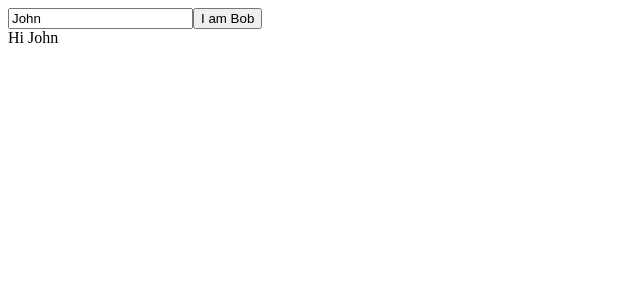
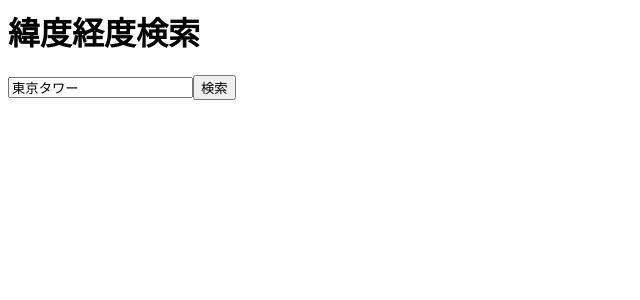
Before and after one commit to fujisii/udemy_react, a React app: page / in a window 1280 px wide. Shown: the top 300 px of the page, without its empty margins (0-640 px from the left). Built offline with nearby package versions, Linux system fonts and the light colour scheme.

Commit message:
done #22

```diff
--- /dev/null
+++ b/src/components/SearchForm.jsx
@@ -0,0 +1,40 @@
+import React, { Component } from 'react';
+
+import PropTypes from 'prop-types';
+
+class SearchForm extends Component {
+  constructor(props) {
+    super(props);
+    this.state = {
+      place: '東京タワー',
+    };
+  }
+
+  handlePlaceChange(place) {
+    this.setState({ place });
+  }
+
+  handleSubmit(e) {
+    e.preventDefault(); // submitの動きをストップする
+    this.props.onSubmit(this.state.place);
+  }
+
+  render() {
+    return (
+      <form onSubmit={e => this.handleSubmit(e)}>
+        <input
+          type="text"
+          value={this.state.place}
+          onChange={e => this.handlePlaceChange(e.target.value)}
+        />
+        <input type="submit" value="検索"/>
+      </form>
+    );
+  }
+}
+
+SearchForm.propTypes = {
+  onSubmit: PropTypes.func.isRequired,
+};
+
+export default SearchForm;
--- a/src/components/app.jsx
+++ b/src/components/app.jsx
@@ -1,33 +1,22 @@
 import React, { Component } from 'react';
 
-import Greeting from './greeting';
-
+import SearchForm from './SearchForm';
 class App extends Component {
   constructor(props) {
     super(props);
     this.state = {
-      name: 'John',
     };
   }
 
-  handleNameChange(e) {
-    this.setState({ name: e.target.value });
-  }
-
-  handleBobClicked() {
-    this.setState({ name: 'Bob' });
+  handlePlaceSubmit(place) {
+    console.log(place);
   }
 
   render() {
     return (
       <div>
-        <input
-          type="text"
-          value={this.state.name}
-          onChange={e => this.handleNameChange(e)}
-        />
-        <button onClick={() => this.handleBobClicked()}>I am Bob</button>
-        <Greeting name={this.state.name} />
+        <h1>緯度経度検索</h1>
+        <SearchForm onSubmit={place => this.handlePlaceSubmit(place)} />
       </div>
     );
   }
--- a/src/components/greeting.jsx
+++ /dev/null
@@ -1,12 +0,0 @@
-import React from 'react';
-import PropTypes from 'prop-types';
-
-function Greeting(props) {
-  return (<div>Hi {props.name}</div>);
-}
-
-Greeting.propTypes = {
-  name: PropTypes.string.isRequired,
-};
-
-export default Greeting;
--- a/src/index.jsx
+++ b/src/index.jsx
@@ -1,6 +1,6 @@
 import React from 'react';
 import ReactDOM from 'react-dom';
 
-import App from './components/app';
+import App from './components/App';
 
 ReactDOM.render(<App />, document.querySelector('.container'));
--- a/stylesheets/index.scss
+++ b/stylesheets/index.scss
@@ -1,5 +1,8 @@
 $background-color: #eee;
+$text-color: #444;
 
 body {
     background-color: $background-color;
+    text-align: center;
+    color: $text-color;
 }
```
